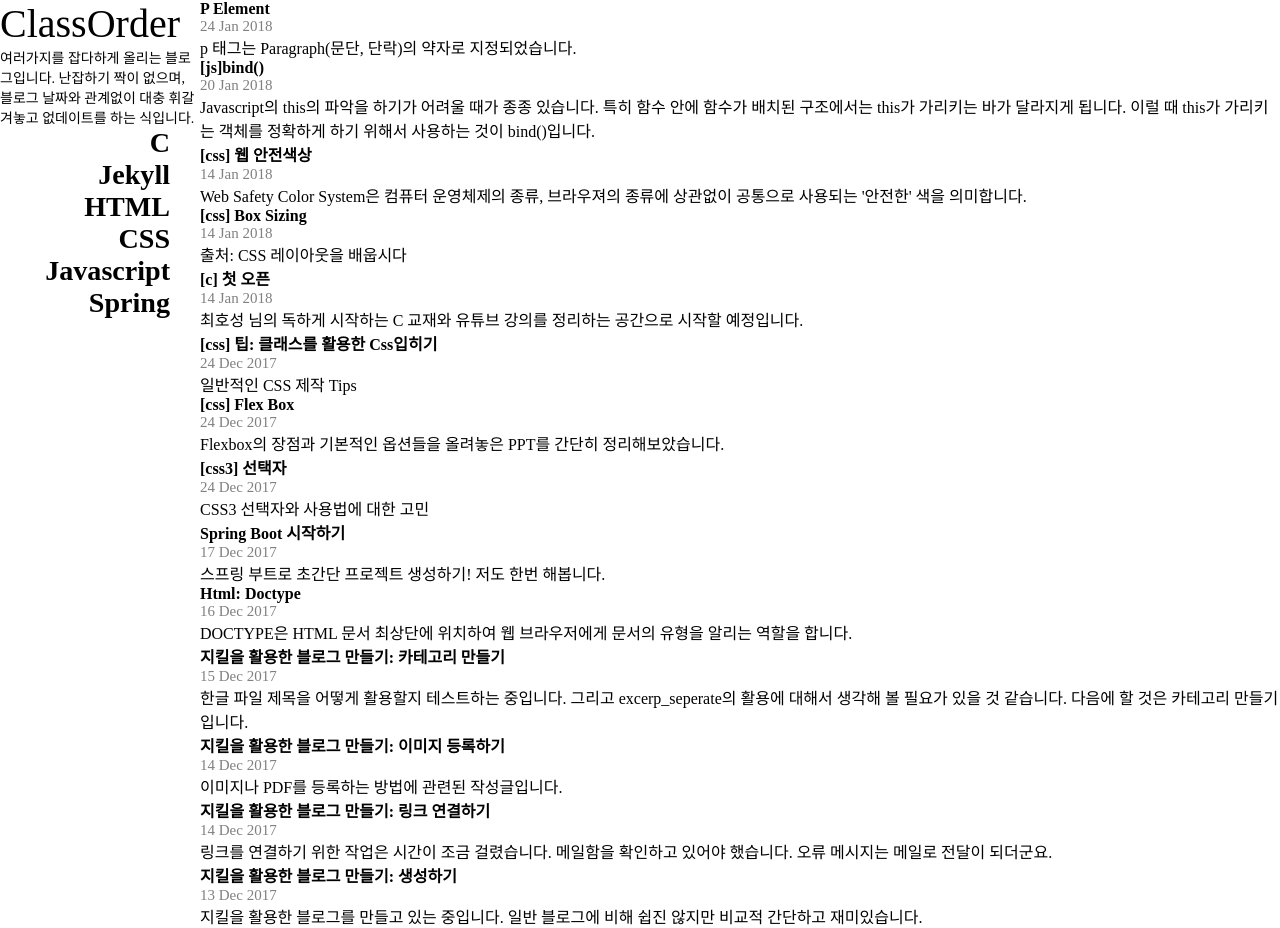
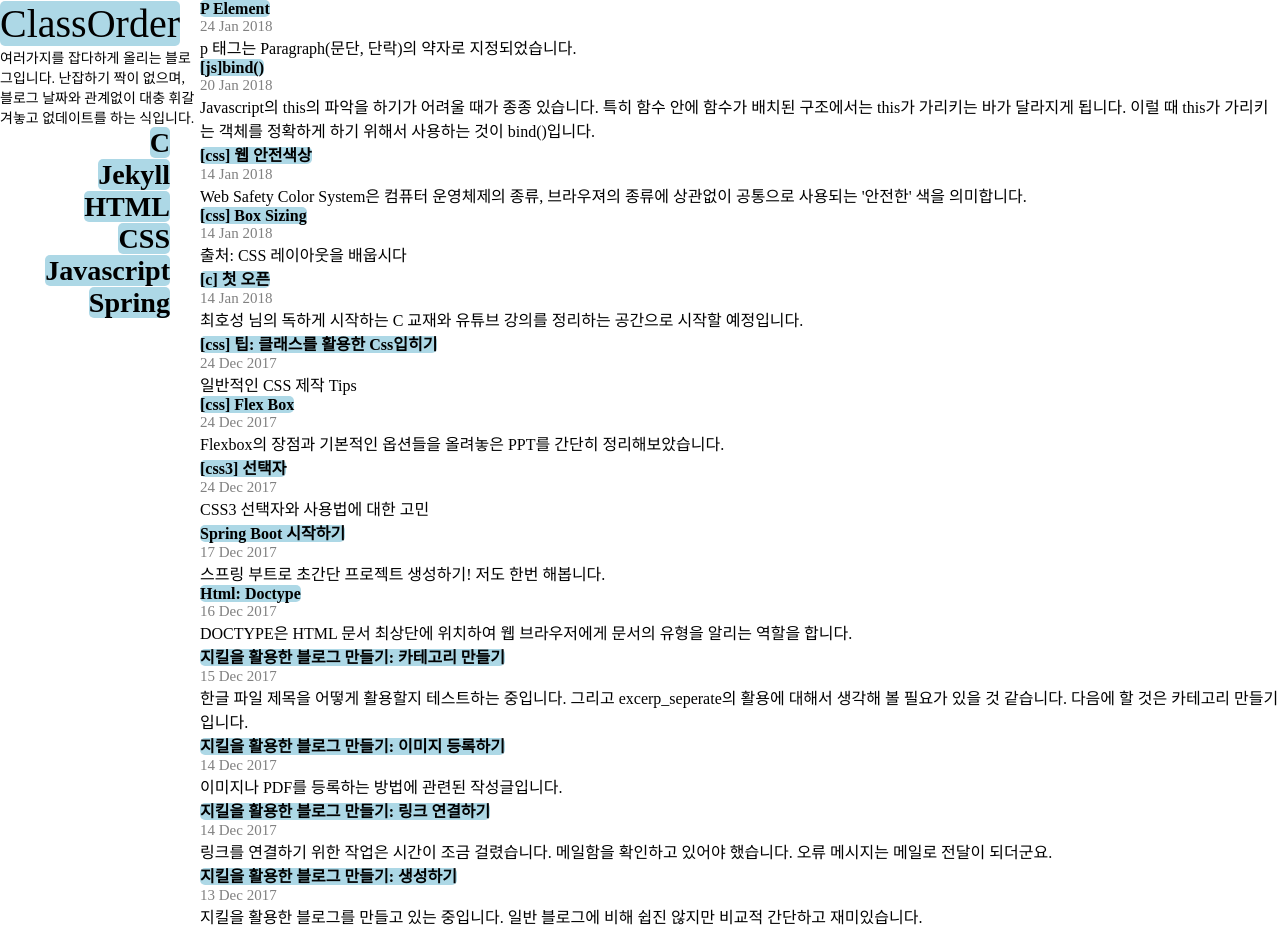
Before and after one commit to ProjectTavern/deprecated-winterguard.github.io, a Jekyll site: the page built from index.html, in a window 1280 px wide and 928 px high. Built offline with Jekyll 4.4.1, drawn with Linux system fonts in a browser that asks for light colours; nearby versions of some CDN libraries; the list of posts is cut into pages by our own code.

Commit message:
Update head.html

```diff
--- a/_includes/head.html
+++ b/_includes/head.html
@@ -49,7 +49,7 @@
         color: Black;
       }
 
-      a:hover:not(.blogTitle){
+      a:hover, a:not(.blogTitle){
         background-color: lightblue;
         border-radius:5px;
         /* box-shadow: 0px -7px 0px 0px #ffaef8 inset; */
```
